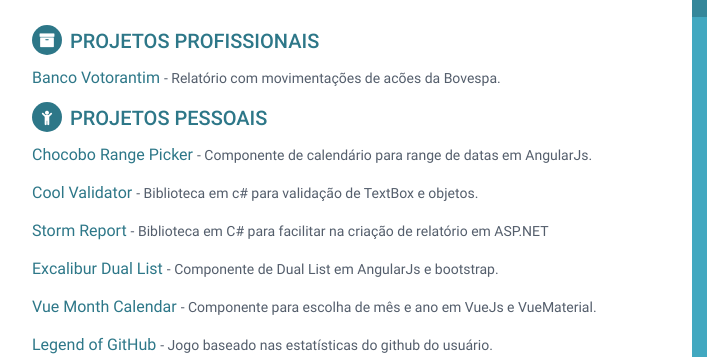
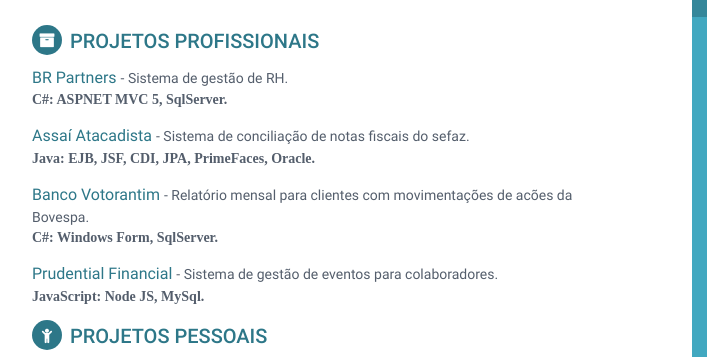
Before and after one commit to mikemajesty/mikemajesty.github.io, a plain HTML site: page index.html in a window 1280 px wide. Shown: the part 413-770 px from the top of the page, 188-895 px from the left. Drawn offline with Linux system fonts and the light colour scheme; some packages are replaced by stand-ins of ours.

Commit message:
add more information

```diff
--- a/assets/js/controller.js
+++ b/assets/js/controller.js
@@ -119,7 +119,8 @@
 				$(".profile").css("display", "none");
 				$("#user").css("display", "none");
 				$("#exp").css("display", "none");
-				$("#project").css("display", "none");
+				$("#professional-projects").css("display", "none");
+				$("#personal-projects").css("display", "none");
 				$("#skill").css("display", "none");
 				$("#foto").css("border-radius", "100px");
 
@@ -136,7 +137,8 @@
 							$('#sppiner').modal('toggle');
 							$("#user").css("display", "");
 							$("#exp").css("display", "");
-							$("#project").css("display", "");
+							$("#professional-projects").css("display", "");
+							$("#personal-projects").css("display", "");
 							$("#skill").css("display", "");
 							$(".profile").css("display", "");
 							$scope.showSkills = false;
--- a/index.html
+++ b/index.html
@@ -1,20 +1,20 @@
 <!DOCTYPE html>
 <html lang="en">
+
 <head>
     <title>Mike Lima - CV</title>
-
     <meta charset="utf-8">
     <meta http-equiv="X-UA-Compatible" content="IE=edge">
     <meta name="viewport" content="width=device-width, initial-scale=1.0">
     <meta name="description" content="Mike Lima - Currículo">
     <meta name="author" content="Mike Lima">
-
     <link rel="shortcut icon" href="favicon.ico">
     <link rel='stylesheet' href="assets/plugins/font/font-css.css">
     <link rel="stylesheet" href="assets/plugins/bootstrap/bootstrap.min.css">
     <link rel="stylesheet" href="assets/css/styles.css">
     <link rel="stylesheet" href="assets/plugins/font-awesome/font-awesome.min.css">
 </head>
+
 <body ng-app="app">
     <div class="wrapper" ng-controller="portifolioController">
         <div style="background-color: #F5F5F5;">
@@ -110,18 +110,48 @@
                 </section>
                 <!--//section-->
                 <section class="section projects-section">
-
                     <h2 class="section-title" id='my-project'>
-                        <i id='project' class="fa fa-archive"></i>Projetos profissionais
+                        <i id='professional-projects' class="fa fa-archive"></i>Projetos profissionais
                     </h2>
-                    <div class="item">
+                    <div class="item" style="margin-bottom: 1px">
+                        <span class="project-title">
+                        <a href="#" target="_blank">BR Partners</a>
+                    </span> -
+                        <span class="project-tagline" id="banco-votorantim">Sistema de gestão de RH.</span>
+                    </div>
+                    <div class="item" style="font-family: serif; font-weight: bold;">
+                        C#: ASPNET MVC 5, SqlServer.
+                    </div>
+                    <div class="item" style="margin-bottom: 1px">
+                        <span class="project-title">
+                        <a href="#" target="_blank">Assaí Atacadista</a>
+                    </span> -
+                        <span class="project-tagline" id="banco-votorantim">Sistema de conciliação de notas fiscais do sefaz.</span>
+                    </div>
+                    <div class="item" style="font-family: serif; font-weight: bold;">
+                        Java: EJB, JSF, CDI, JPA, PrimeFaces, Oracle.
+                    </div>
+                    <div class="item" style="margin-bottom: 1px">
                         <span class="project-title">
                         <a href="#" target="_blank">Banco Votorantim</a>
                     </span> -
-                        <span class="project-tagline" id="banco-votorantim">Relatório com movimentações de acões da Bovespa.</span>
+                        <span class="project-tagline" id="banco-votorantim">Relatório mensal para clientes com movimentações de acões da Bovespa.</span>
                     </div>
+                    <div class="item" style="font-family: serif; font-weight: bold;">
+                        C#: Windows Form, SqlServer.
+                    </div>
+                    <div class="item" style="margin-bottom: 1px">
+                        <span class="project-title">
+                        <a href="#" target="_blank">Prudential Financial</a>
+                    </span> -
+                        <span class="project-tagline" id="banco-votorantim">Sistema de gestão de eventos para colaboradores.</span>
+                    </div>
+                    <div class="item" style="font-family: serif; font-weight: bold;">
+                        JavaScript: Node JS, MySql.
+                    </div>
+
                     <h2 class="section-title" id='my-project'>
-                        <i id='project' class="fa fa-child"></i>Projetos pessoais
+                        <i id='personal-projects' class="fa fa-child"></i>Projetos pessoais
                     </h2>
                     <!--//intro-->
                     <div class="item">
@@ -137,7 +167,6 @@
                     </span> -
                         <span class="project-tagline" id="coovalidator">Biblioteca em c# para validação de TextBox e objetos.</span>
                     </div>
-
                     <!--//item-->
                     <div class="item">
                         <span class="project-title">
@@ -145,8 +174,6 @@
                     </span> -
                         <span class="project-tagline" id="stormreport">Biblioteca em C# para facilitar na criação de relatório em ASP.NET</span>
                     </div>
-
-
                     <!--//item-->
                     <div class="item">
                         <span class="project-title">
@@ -250,4 +277,5 @@
         <script type="text/javascript" src="assets/js/app.js"></script>
         <script type="text/javascript" src="assets/js/controller.js"></script>
 </body>
+
 </html>
```
Lines whose indentation alone changed are shown as unchanged.
